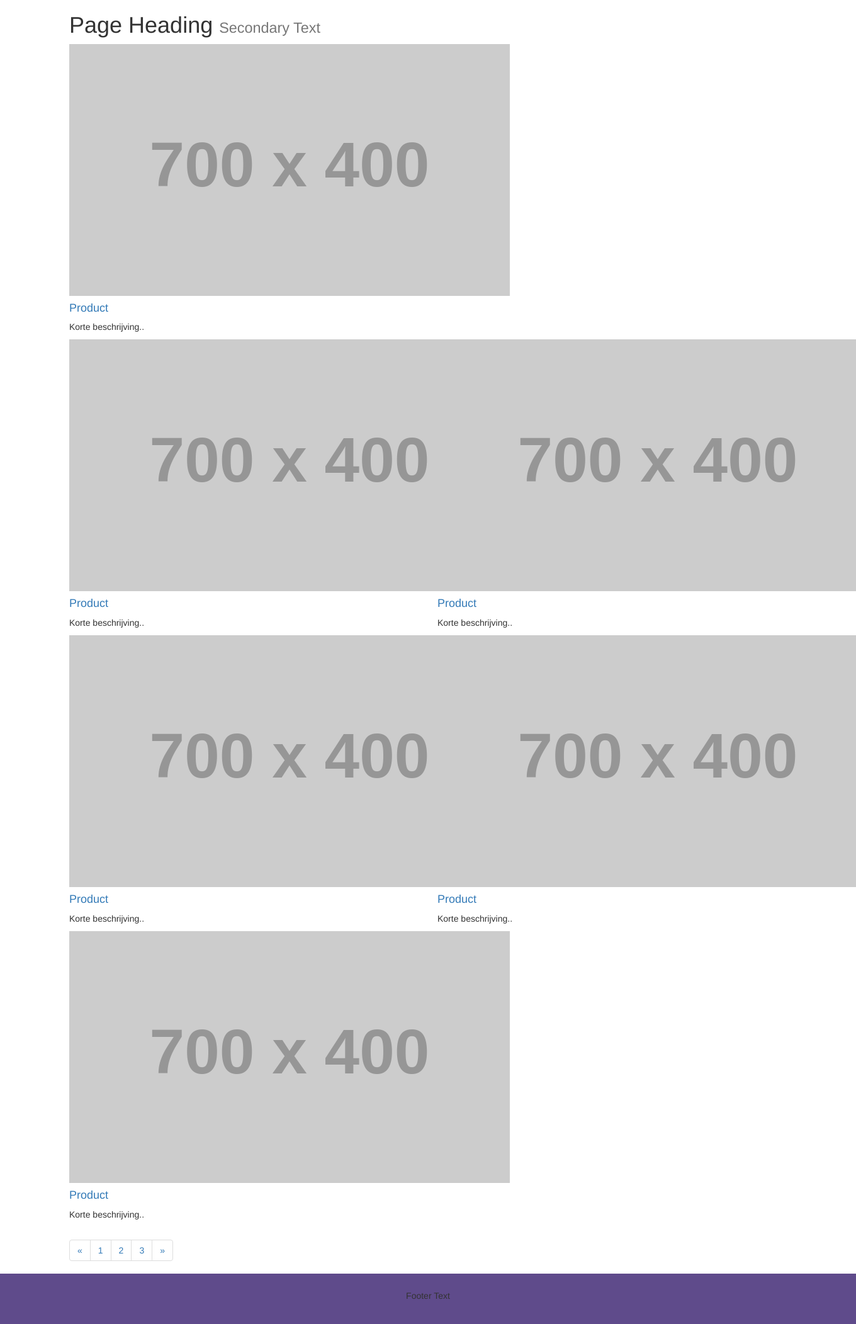
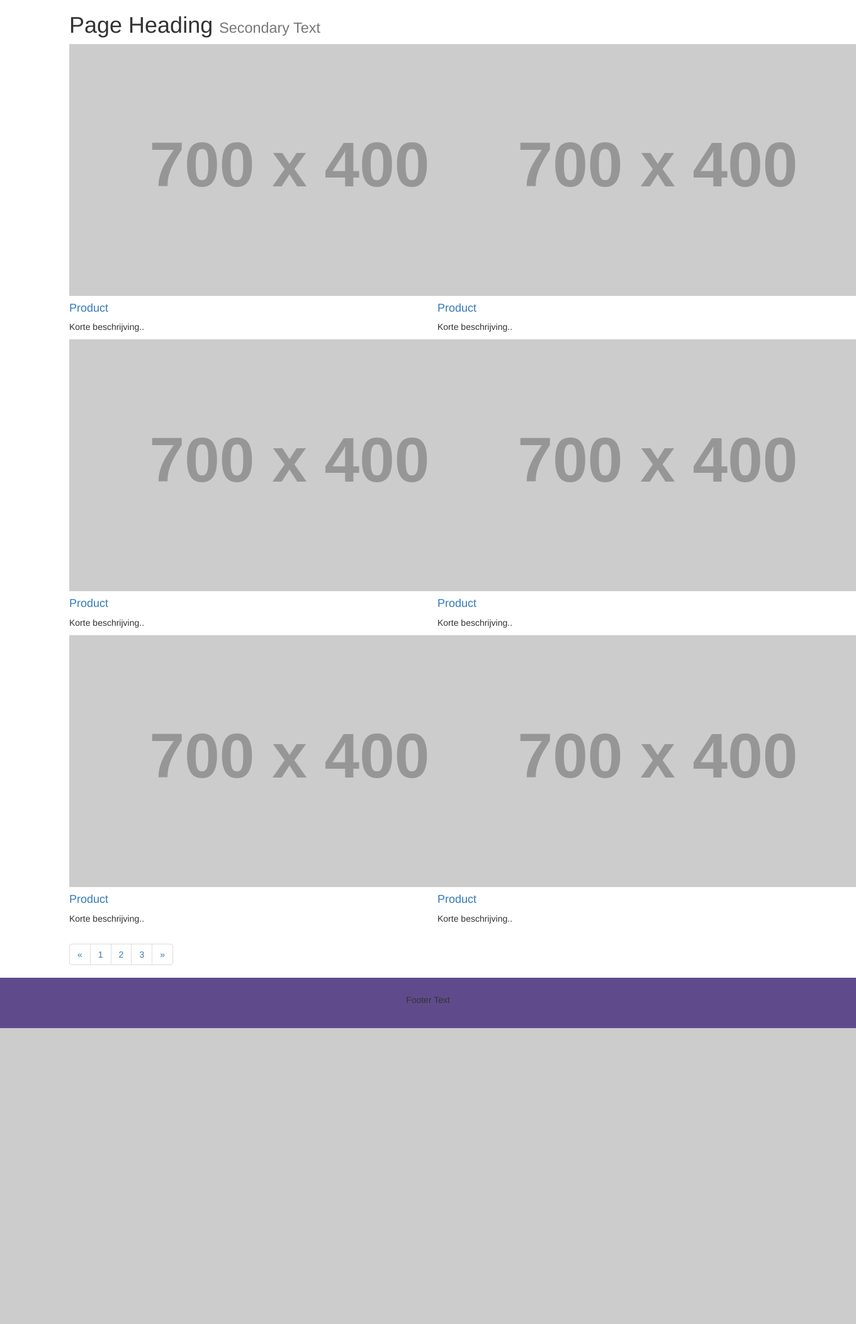
Before and after one commit to HANICA-I-PR/i-project-2020-groep-33, a PHP site: page /productlist.php in a window 1360 px wide; the page is wider, and only the part inside the window is pictured. Shown: the part 50-2153 px from the top of that part at 63% size. After the commit the page ends 1683 px from the top of that part, so only its background shows below. Run offline with PHP 8.4, Linux system fonts and the light colour scheme; grey boxes labelled with a size stand in for pictures from a placeholder-image service; some libraries are stand-ins or nearby versions.

Commit message:
Update productlist.php

```diff
--- a/EenmaalAndermaal-Groep-33/productlist.php
+++ b/EenmaalAndermaal-Groep-33/productlist.php
@@ -23,9 +23,9 @@
   </h1>
 
   <div class="row">
-    <div class="col-lg-10 mb-6">
+    <div class="col-sm-6">
       <div class="card h-100">
-        <a href="#"><img class="card-img-top" src="http://placehold.it/700x400" alt=""></a>
+        <a href="#"><img class="card-img-top" src="http://placehold.it/700x400" class="img-responsive" alt=""></a>
         <div class="card-body">
           <h4 class="card-title">
             <a href="#">Product</a>
@@ -34,9 +34,9 @@
         </div>
       </div>
     </div>
-    <div class="col-lg-6 mb-4">
+    <div class="col-sm-6">
       <div class="card h-100">
-        <a href="#"><img class="card-img-top" src="http://placehold.it/700x400" alt=""></a>
+        <a href="#"><img class="card-img-top" src="http://placehold.it/700x400" class="img-responsive" alt=""></a>
         <div class="card-body">
           <h4 class="card-title">
             <a href="#">Product</a>
@@ -45,9 +45,9 @@
         </div>
       </div>
     </div>
-    <div class="col-lg-6 mb-4">
+    <div class="col-sm-6">
       <div class="card h-100">
-        <a href="#"><img class="card-img-top" src="http://placehold.it/700x400" alt=""></a>
+        <a href="#"><img class="card-img-top" src="http://placehold.it/700x400" class="img-responsive" alt=""></a>
         <div class="card-body">
           <h4 class="card-title">
             <a href="#">Product</a>
@@ -56,9 +56,9 @@
         </div>
       </div>
     </div>
-    <div class="col-lg-6 mb-4">
+    <div class="col-sm-6">
       <div class="card h-100">
-        <a href="#"><img class="card-img-top" src="http://placehold.it/700x400" alt=""></a>
+        <a href="#"><img class="card-img-top" src="http://placehold.it/700x400" class="img-responsive" alt=""></a>
         <div class="card-body">
           <h4 class="card-title">
             <a href="#">Product</a>
@@ -67,9 +67,9 @@
         </div>
       </div>
     </div>
-    <div class="col-lg-6 mb-4">
+    <div class="col-sm-6">
       <div class="card h-100">
-        <a href="#"><img class="card-img-top" src="http://placehold.it/700x400" alt=""></a>
+        <a href="#"><img class="card-img-top" src="http://placehold.it/700x400" class="img-responsive" alt=""></a>
         <div class="card-body">
           <h4 class="card-title">
             <a href="#">Product</a>
@@ -78,9 +78,9 @@
         </div>
       </div>
     </div>
-    <div class="col-lg-6 mb-4">
+    <div class="col-sm-6">
       <div class="card h-100">
-        <a href="#"><img class="card-img-top" src="http://placehold.it/700x400" alt=""></a>
+        <a href="#"><img class="card-img-top" src="http://placehold.it/700x400" class="img-responsive" alt=""></a>
         <div class="card-body">
           <h4 class="card-title">
             <a href="#">Product</a>
```
